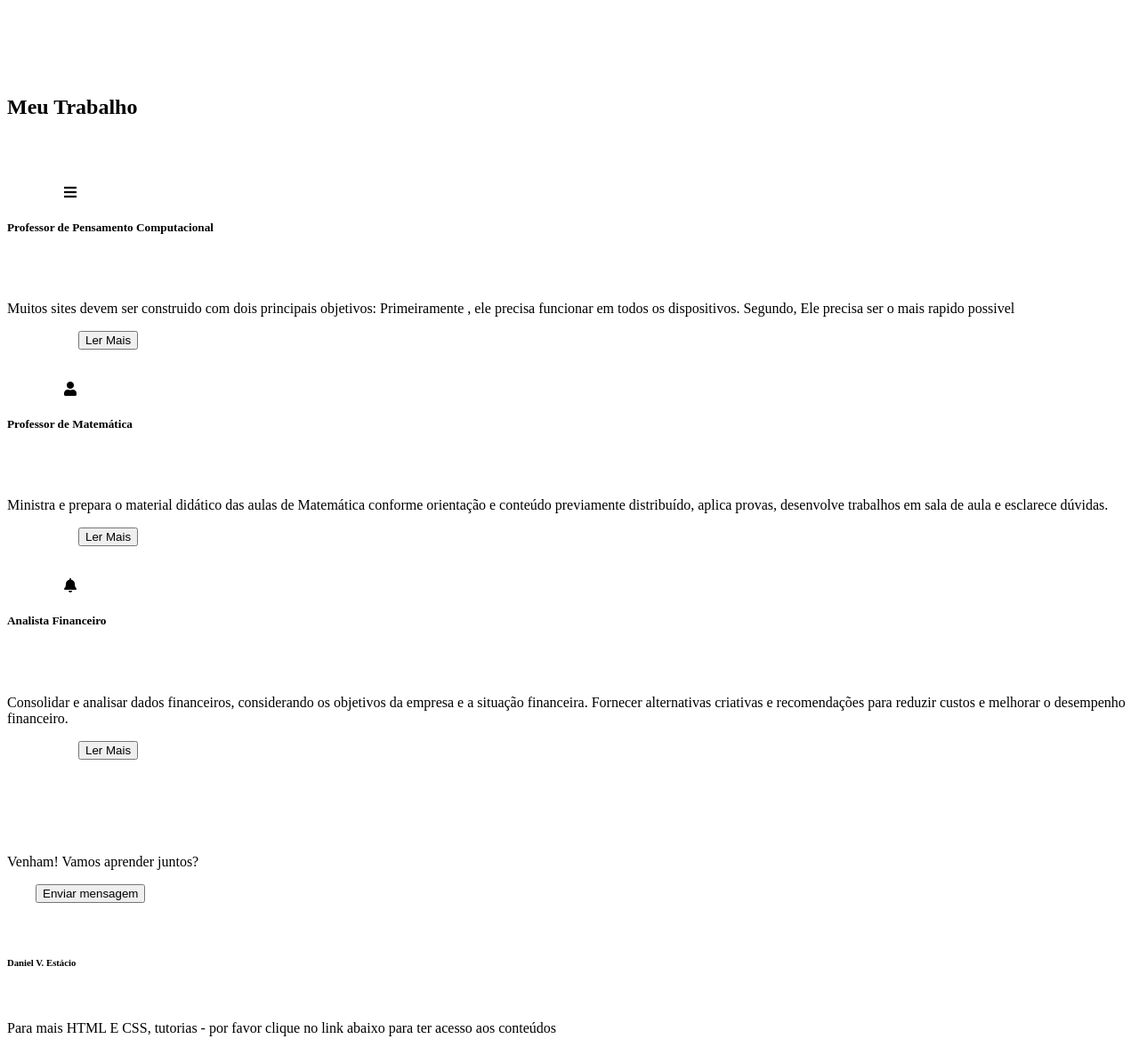
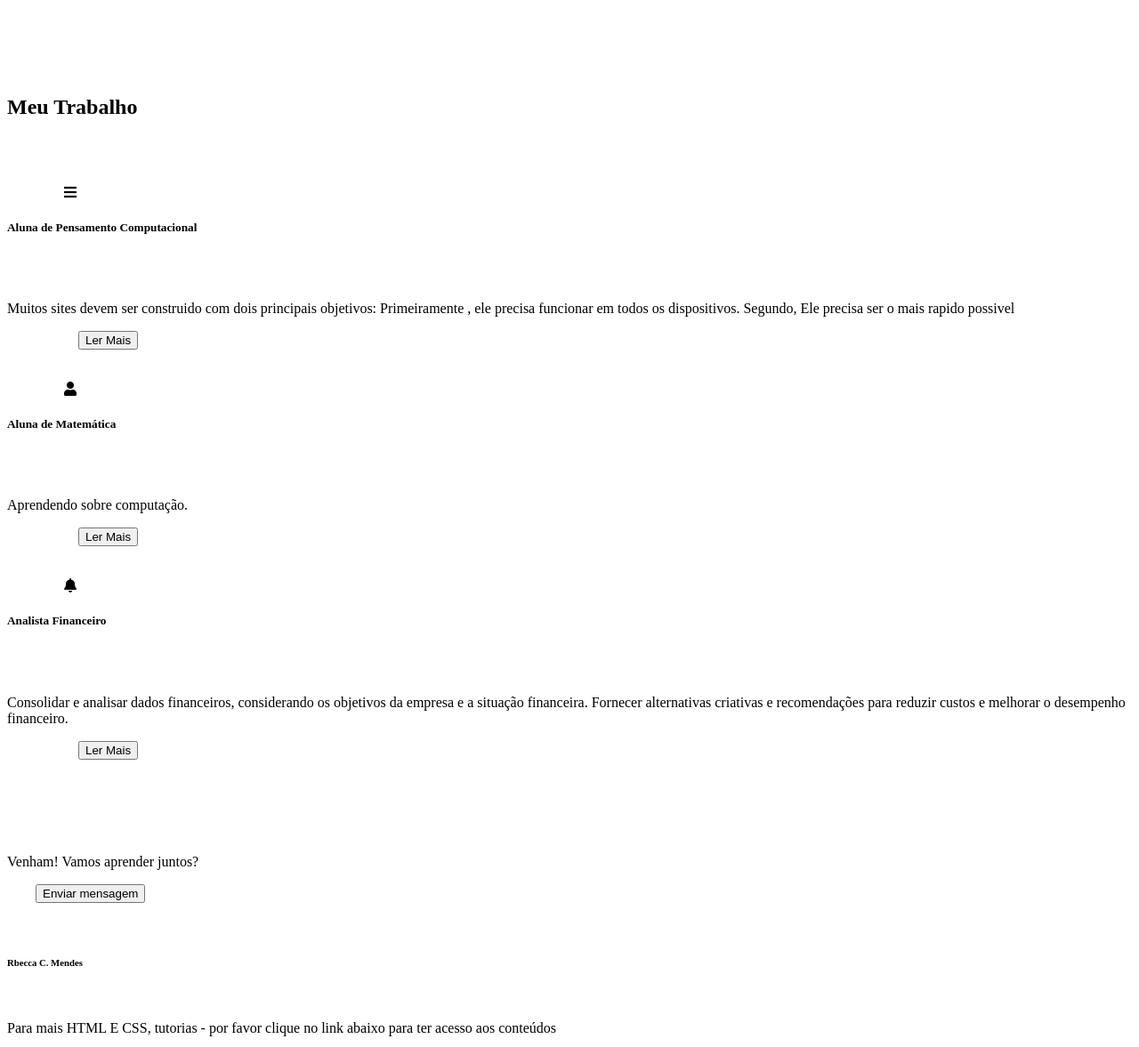
Before and after one commit to rebeccamendess/portifolio, a plain HTML site: page index.html in a window 1280 px wide. Shown: the part 1123-2300 px from the top of the page at 89% size. Drawn offline with Linux system fonts and the light colour scheme.

Commit message:
Update index.html

```diff
--- a/index.html
+++ b/index.html
@@ -64,7 +64,7 @@
             <div class="Caixa">
                 <div class="Card">
                     <i class="fas fa-bars"></i>
-                    <h5>Professor de Pensamento Computacional</h5>
+                    <h5>Aluna de Pensamento Computacional</h5>
                     <div class="Paragrafo-button">
                         <p>Muitos sites devem ser construido com dois principais objetivos: Primeiramente , ele precisa funcionar em todos os dispositivos. Segundo, Ele precisa ser o mais rapido possivel </p>
                         <button type="button">Ler Mais</button><!--button-->
@@ -73,9 +73,9 @@
 
                 <div class="Card">
                     <i class="fas fa-user"></i>
-                    <h5>Professor de Matemática</h5>
+                    <h5>Aluna de Matemática</h5>
                     <div class="Paragrafo-button">
-                        <p>Ministra e prepara o material didático das aulas de Matemática conforme orientação e conteúdo previamente distribuído, aplica provas, desenvolve trabalhos em sala de aula e esclarece dúvidas.</p>
+                        <p> Aprendendo sobre computação.</p>
                         <button type="button">Ler Mais</button><!--button-->
                     </div><!--Paragrafo-button-->
                 </div><!--Card-->
@@ -99,7 +99,7 @@
 
         <!--Rodapé--->
         <footer>
-              <h6>Daniel V. Estácio</h6>
+              <h6>Rbecca C. Mendes</h6>
             <p>Para mais HTML E CSS, tutorias - por favor clique no link abaixo para ter acesso aos conteúdos</p>
             <div class="Redes-sociais">
                 <a href="#"><i class="fab fa-facebook-f"></i></a>
```
